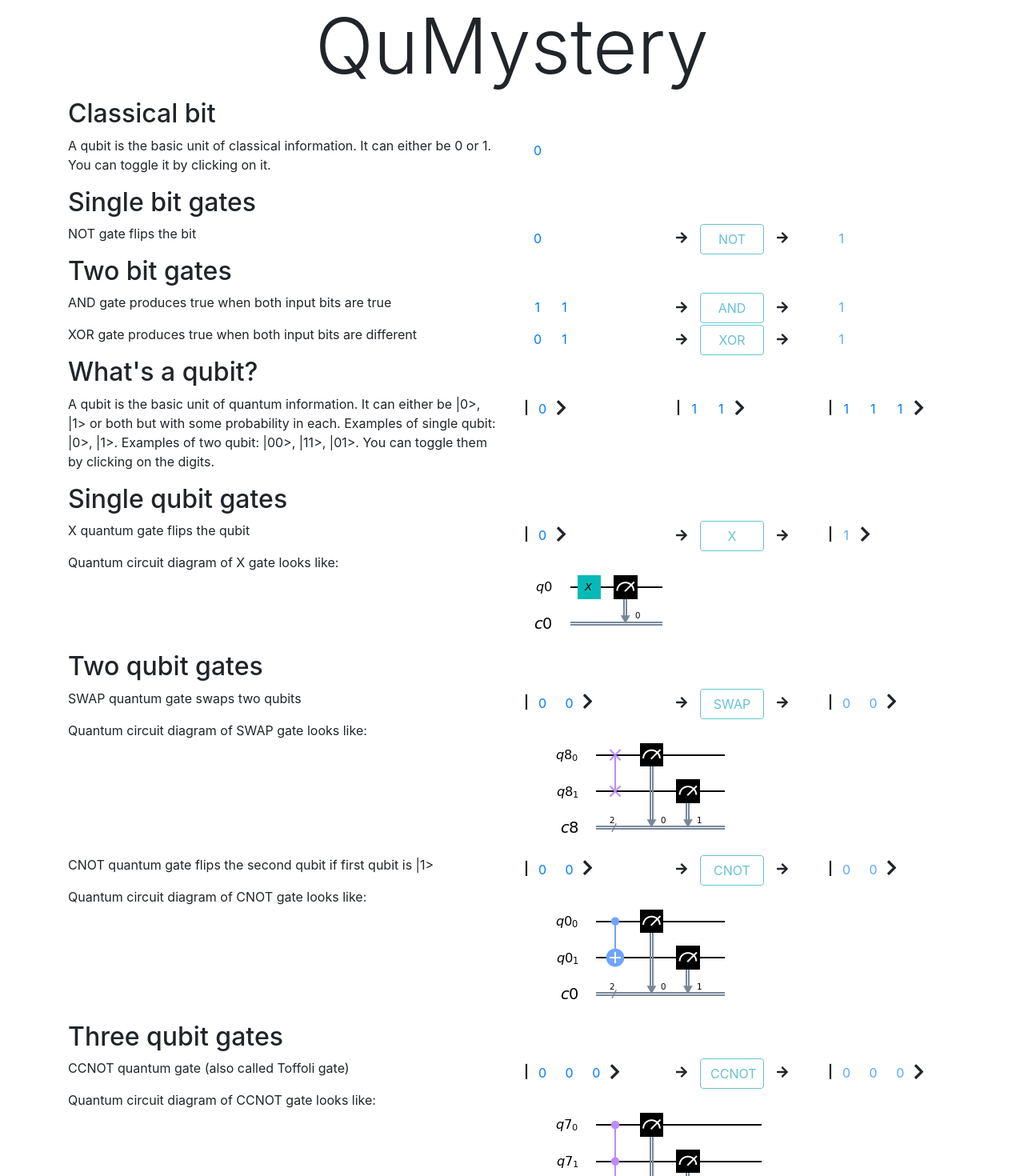
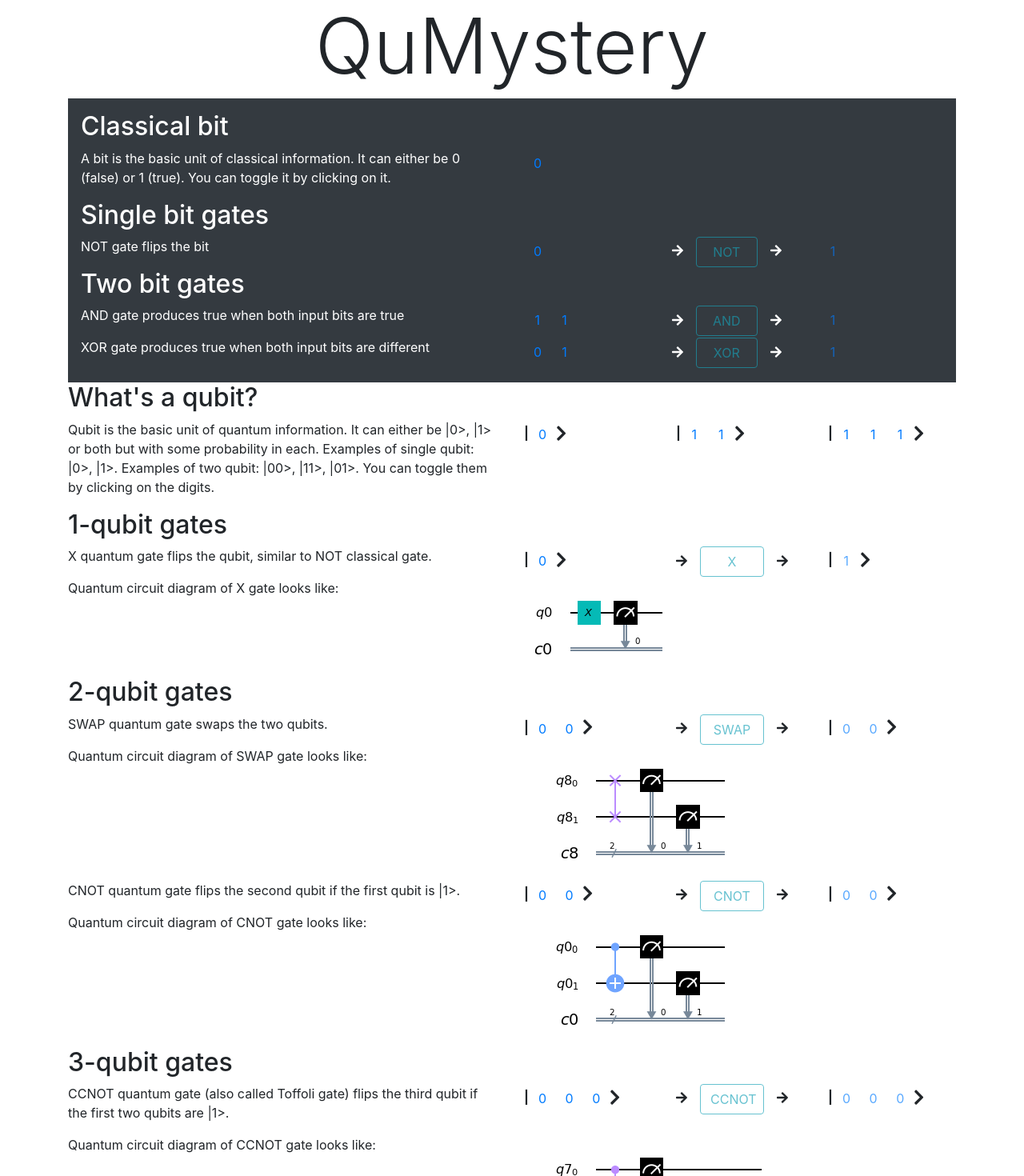
Before and after one commit to abhiShandy/learn-gates, a React (Create React App) app: page / in a window 1280 px wide. Shown: the top 1470 px of the page at 80% size. Built offline with nearby package versions, Linux system fonts and the light colour scheme.

Commit message:
fix typos

```diff
--- a/src/App.js
+++ b/src/App.js
@@ -75,7 +75,7 @@ class BIT extends React.Component {
   render() {
     return (
       <div className="row">
-        <Desc value="A qubit is the basic unit of classical information. It can either be 0 or 1. You can toggle it by clicking on it."/>
+        <Desc value="A bit is the basic unit of classical information. It can either be 0 (false) or 1 (true). You can toggle it by clicking on it."/>
         <div className="col-md-2">
           <button className="btn btn-outline-primary bit" onClick={() => this.handleClick()}>
             {this.state.value?'1':'0'}
@@ -225,7 +225,7 @@ class QUBIT extends React.Component {
     return (
       <div className="row">
         <Desc
-          value="A qubit is the basic unit of quantum information. It can either be |0>, |1> or both but with some probability in each.
+          value="Qubit is the basic unit of quantum information. It can either be |0>, |1> or both but with some probability in each.
           Examples of single qubit: |0>, |1>. Examples of two qubit: |00>, |11>, |01>. You can toggle them by clicking on the digits."/>
         <div className="col-md-2">
           <span className="bar">|</span>
@@ -270,7 +270,7 @@ class X extends React.Component {
   render() {
     return (
       <div className="row">
-        <Desc value="X quantum gate flips the qubit"/>
+        <Desc value="X quantum gate flips the qubit, similar to NOT classical gate."/>
         <div className="col-md-2">
           <span className="bar">|</span>
           <button className="btn btn-outline-primary bit" onClick={() => this.handleClick()}>
@@ -310,7 +310,7 @@ class SWAP extends React.Component {
   render() {
     return (
       <div className="row">
-        <Desc value="SWAP quantum gate swaps two qubits"/>
+        <Desc value="SWAP quantum gate swaps the two qubits."/>
         <div className="col-md-2">
           <span className="bar">|</span>
           <button className="btn btn-outline-primary bit" onClick={() => this.handleClick(0)}>{this.state.qubitsIn[0]}</button>
@@ -353,7 +353,7 @@ class CNOT extends React.Component {
   render() {
     return (
       <div className="row">
-        <Desc value="CNOT quantum gate flips the second qubit if first qubit is |1>"/>
+        <Desc value="CNOT quantum gate flips the second qubit if the first qubit is |1>."/>
         <div className="col-md-2">
           <span className="bar">|</span>
           <button className="btn btn-outline-primary bit" onClick={() => this.handleClick(0)}>{this.state.qubitsIn[0]}</button>
@@ -398,7 +398,7 @@ class CCNOT extends React.Component {
   render() {
     return (
       <div className="row">
-        <Desc value="CCNOT quantum gate (also called Toffoli gate)"/>
+        <Desc value="CCNOT quantum gate (also called Toffoli gate) flips the third qubit if the first two qubits are |1>."/>
         <div className="col-md-2">
           <span className="bar">|</span>
           <button className="btn btn-outline-primary bit" onClick={() => this.handleClick(0)}>{this.state.qubitsIn[0]?'1':'0'}</button>
@@ -450,7 +450,7 @@ class CSWAP extends React.Component {
   render() {
     return (
       <div className="row">
-        <Desc value="CSWAP quantum gate  (also called Fredkin gate)"/>
+        <Desc value="CSWAP quantum gate (also called Fredkin gate) swaps the last two qubits if the first qubit is |1>."/>
         <div className="col-md-2">
           <span className="bar">|</span>
           <button className="btn btn-outline-primary bit" onClick={() => this.handleClick(0)}>{this.state.qubitsIn[0]?'1':'0'}</button>
@@ -475,6 +475,7 @@ class App extends React.Component {
   render() {
     return (
       <div>
+        <div className="p-3 bg-dark text-white">
           <h2 className="text-left">Classical bit</h2>
           <BIT />
           <h2 className="text-left">Single bit gates</h2>
@@ -482,15 +483,16 @@ class App extends React.Component {
           <h2 className="text-left">Two bit gates</h2>
           <AND />
           <XOR />
+        </div>
         <h2 className="text-left">What's a qubit?</h2>
         <QUBIT />
-        <h2 className="text-left">Single qubit gates</h2>
+        <h2 className="text-left">1-qubit gates</h2>
         <X />
         <div className="row">
           <p className="col-md-6">Quantum circuit diagram of X gate looks like:</p>
           <img src={xgate}/>
         </div>
-        <h2 className="text-left">Two qubit gates</h2>
+        <h2 className="text-left">2-qubit gates</h2>
         <SWAP />
         <div className="row">
           <p className="col-md-6">Quantum circuit diagram of SWAP gate looks like:</p>
@@ -501,7 +503,7 @@ class App extends React.Component {
           <p className="col-md-6">Quantum circuit diagram of CNOT gate looks like:</p>
           <img src={cnotgate}/>
         </div>
-        <h2 className="text-left">Three qubit gates</h2>
+        <h2 className="text-left">3-qubit gates</h2>
         <CCNOT />
         <div className="row">
           <p className="col-md-6">Quantum circuit diagram of CCNOT gate looks like:</p>
```
Lines whose indentation alone changed are shown as unchanged.
